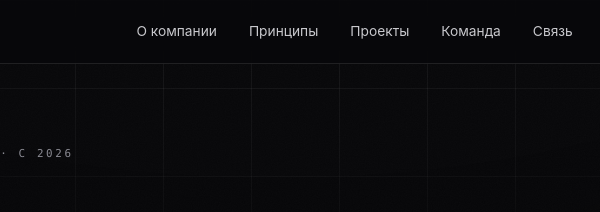
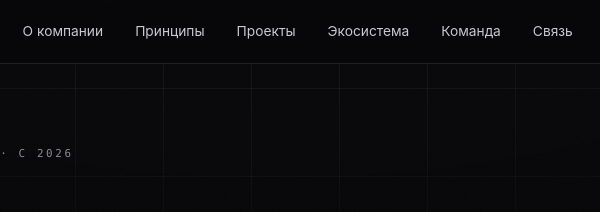
Before and after one commit to spaj7468-cell/ouri-corp, a plain HTML site: page index.html in a window 1280 px wide. Shown: the top 212 px of the page, 365-965 px from the left. Drawn offline with Linux system fonts and the light colour scheme; a script that the page names is missing.

Commit message:
Add ecosystem navigation to OuRi Corp

```diff
--- a/index.html
+++ b/index.html
@@ -45,6 +45,7 @@
       <a href="#about">О компании</a>
       <a href="#principles">Принципы</a>
       <a href="#projects">Проекты</a>
+      <a href="#ecosystem">Экосистема</a>
       <a href="#team">Команда</a>
       <a href="#contact">Связь</a>
     </nav>
```
